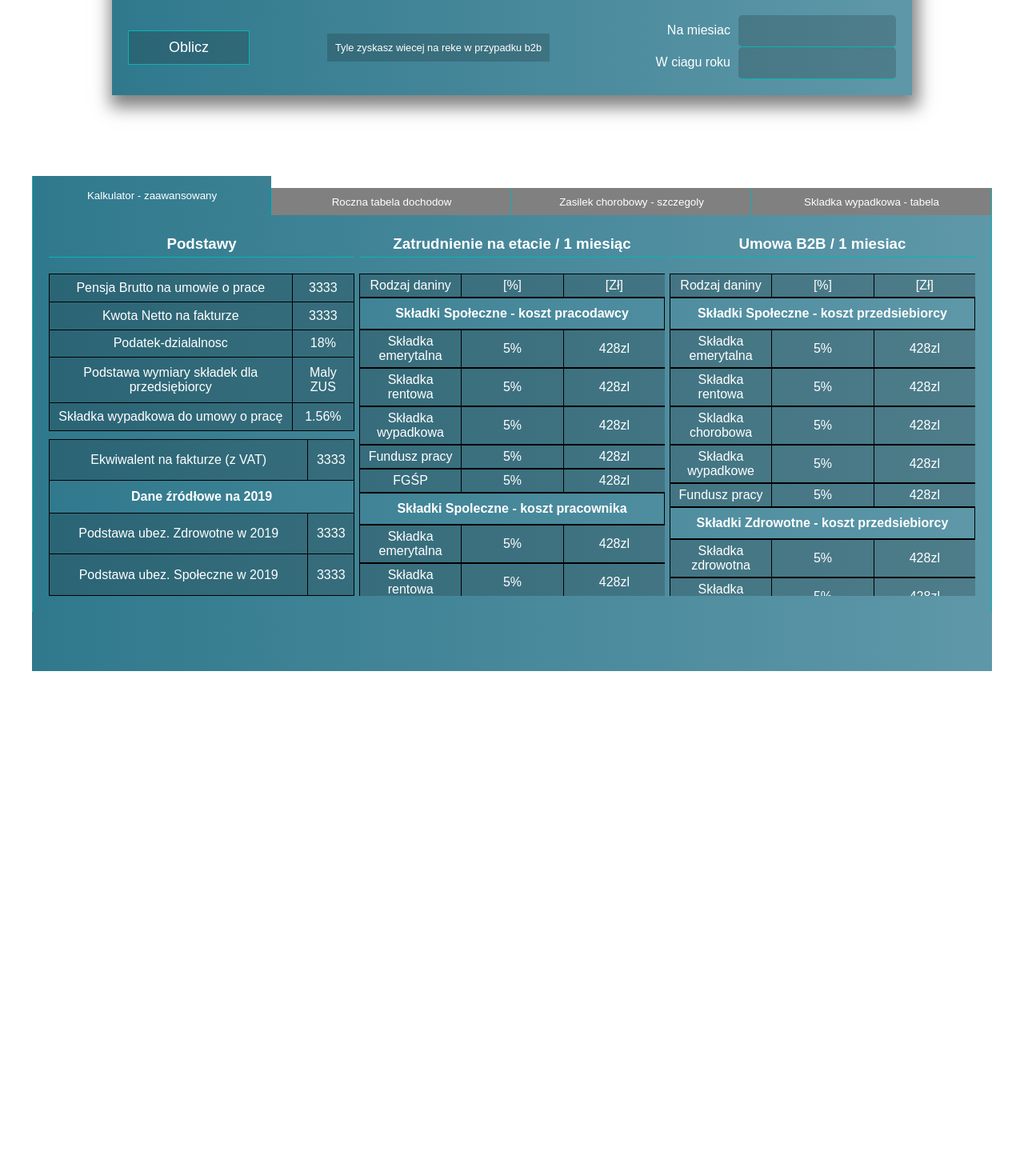
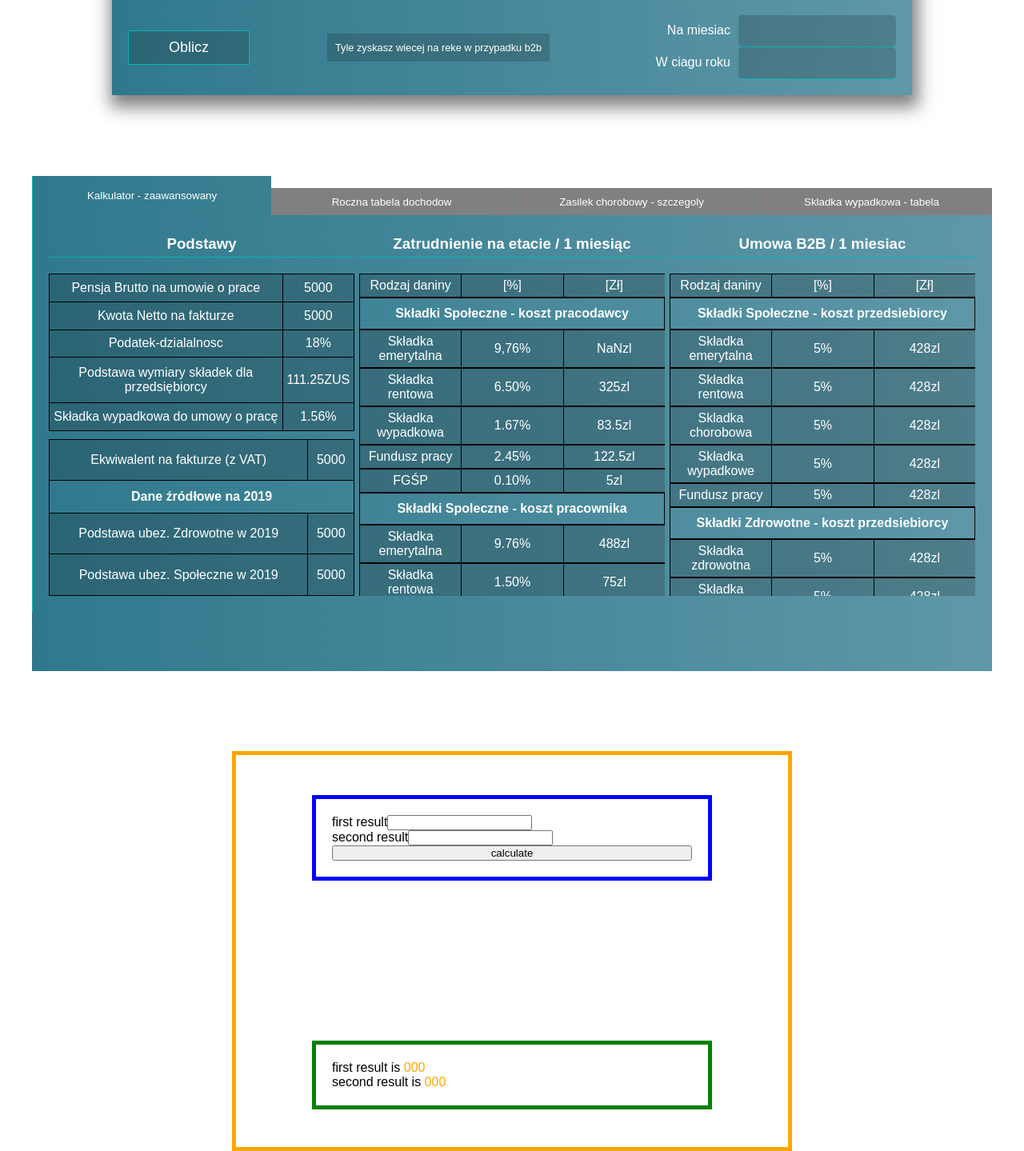
Before and after one commit to Placekkk/Kalkulator-B2B, a React (Create React App) app in the folder my-app/: page / in a window 1280 px wide. Shown: the part 648-2087 px from the top of the page at 80% size. Before the commit the page ends 1587 px from the top, so only its background shows below. Built offline with nearby package versions, Linux system fonts and the light colour scheme.

Commit message:
fixed everything?

```diff
--- a/my-app/src/App.css
+++ b/my-app/src/App.css
@@ -4,3 +4,28 @@
 @import "PartialCss/Gibs.css";
 @import "PartialCss/TableAdvanced.css";
 @import "PartialCss/CalculatorAdvanced.css";
+
+
+.test {
+    width: 500px;
+    margin: 0 auto;
+    margin-bottom: 200px;
+    border: 5px solid blue;
+    padding: 20px;
+}
+
+.test2 {
+    width: 500px;
+    margin: 0 auto;
+    margin-bottom: 200px;
+    border: 5px solid green;
+    padding: 20px;
+}
+
+.test3 {
+    padding: 50px;
+    border: 5px solid orange;
+    margin: 0 auto;
+    width: 700px;
+    height: 500px;
+}
--- a/my-app/src/App.js
+++ b/my-app/src/App.js
@@ -16,7 +16,28 @@ class App extends React.Component {
           <AdvancedValuesHolder/>
         </Provider>
 
+            <div className={'test3'}>
 
+            <div className={'test'}>
+                <form>
+                    <label>
+                        first result
+                        <input/>
+                    </label>
+                    <label>
+                        second result
+                        <input/>
+                    </label>
+                    <button>calculate</button>
+                </form>
+            </div>
+
+            <div className={'test2'}>
+                <p>first result is <span className={'money-display'}>000</span></p>
+                <p>second result is <span className={'money-display'}>000</span></p>
+            </div>
+
+            </div>
 
         </div>
 
--- a/my-app/src/Components/AdvancedValuesHolder.jsx
+++ b/my-app/src/Components/AdvancedValuesHolder.jsx
@@ -3,7 +3,7 @@ import YearlyIncomeTable from "../Components/YearlyIncomeTable";
 import TableAdvanced from '../Components/TableAdvanced'
 import Gibs from '../Components/Gibs'
 import CalculatorAdvanced from '../Components/CalculatorAdvanced'
-import MainCalc from "./MainCalc";
+
 
 class AdvancedValuesHolder extends React.Component {
 
--- a/my-app/src/Components/CalculatorAdvanced.jsx
+++ b/my-app/src/Components/CalculatorAdvanced.jsx
@@ -4,13 +4,20 @@ class CalculatorAdvanced extends React.Component {
     constructor(props) {
         super(props);
         this.state = {
-            value: 3333,
+            value: 5000,
             taxPercentage: 18,
             samePlace: 'tak',
-            zusType: 'Maly ',
+            zusType: 111.25,
             collection: 1.56,
-        }
+            brutSalary: 5000,
+            skladkaEmerytalna: Math.round((this.brutSalary * 0.0976 + 0.00001) * 100) / 100,
+
+
     }
+    }
+
+
+
 
     render() {
         return (
@@ -98,28 +105,28 @@ class CalculatorAdvanced extends React.Component {
                             </tr>
                             <tr>
                                 <td>Składka emerytalna</td>
-                                <td>5%</td>
-                                <td>428zl</td>
+                                <td>9,76%</td>
+                                <td>{this.state.skladkaEmerytalna}zl</td>
                             </tr>
                             <tr>
                                 <td>Składka rentowa</td>
-                                <td>5%</td>
-                                <td>428zl</td>
+                                <td>6.50%</td>
+                                <td>{Math.round((this.state.brutSalary * 0.0650 + 0.00001) * 100) / 100}zl</td>
                             </tr>
                             <tr>
                                 <td>Składka wypadkowa</td>
-                                <td>5%</td>
-                                <td>428zl</td>
+                                <td>1.67%</td>
+                                <td>{Math.round((this.state.brutSalary * 0.0167 + 0.00001) * 100) / 100}zl</td>
                             </tr>
                             <tr>
                                 <td>Fundusz pracy</td>
-                                <td>5%</td>
-                                <td>428zl</td>
+                                <td>2.45%</td>
+                                <td>{Math.round((this.state.brutSalary * 0.0245 + 0.00001) * 100) / 100}zl</td>
                             </tr>
                             <tr>
                                 <td>FGŚP</td>
-                                <td>5%</td>
-                                <td>428zl</td>
+                                <td>0.10%</td>
+                                <td>{Math.round((this.state.brutSalary * 0.0010 + 0.00001) * 100) / 100}zl</td>
                             </tr>
 
                             <tr>
@@ -127,18 +134,18 @@ class CalculatorAdvanced extends React.Component {
                             </tr>
                             <tr>
                                 <td>Składka emerytalna</td>
-                                <td>5%</td>
-                                <td>428zl</td>
+                                <td>9.76%</td>
+                                <td>{Math.round((this.state.brutSalary * 0.0976 + 0.00001) * 100) / 100}zl</td>
                             </tr>
                             <tr>
                                 <td>Składka rentowa</td>
-                                <td>5%</td>
-                                <td>428zl</td>
+                                <td>1.50%</td>
+                                <td>{Math.round((this.state.brutSalary * 0.0150 + 0.00001) * 100) / 100}zl</td>
                             </tr>
                             <tr>
                                 <td>Składka chorobowa</td>
-                                <td>5%</td>
-                                <td>428zl</td>
+                                <td>2.45%</td>
+                                <td>{Math.round((this.state.brutSalary * 0.0245 + 0.00001) * 100) / 100}zl</td>
                             </tr>
 
 
@@ -147,17 +154,17 @@ class CalculatorAdvanced extends React.Component {
                             </tr>
                             <tr>
                                 <td>Podstawa do skladki zdrowotnej</td>
-                                <td colSpan={2}>428zl</td>
+                                <td colSpan={2}>{Math.round((this.state.brutSalary * 0.8629 + 0.00001) * 100) / 100}zl</td>
                             </tr>
                             <tr>
                                 <td>Składka zdrowotna</td>
                                 <td>9%</td>
-                                <td>428zl</td>
+                                <td>{Math.round(((this.state.brutSalary * 0.8629 + 0.00001) * 0.09) * 100) / 100}zl</td>
                             </tr>
                             <tr>
                                 <td>Składka zdrowotna do odliczenia</td>
-                                <td>9%</td>
-                                <td>428zl</td>
+                                <td>7.75%</td>
+                                <td>{Math.round(((this.state.brutSalary * 0.8629 + 0.00001) * 0.0775) * 100) / 100}zl</td>
                             </tr>
 
                             <tr>
@@ -165,15 +172,15 @@ class CalculatorAdvanced extends React.Component {
                             </tr>
                             <tr>
                                 <td>Koszty uzyskania przychodu</td>
-                                <td colSpan={2}>428zl</td>
+                                <td colSpan={2}>{this.state.zusType}zl</td>
                             </tr>
                             <tr>
                                 <td>Podstawa do opodatkowania</td>
-                                <td colSpan={2}>428zl</td>
+                                <td colSpan={2}>{Math.round((this.state.brutSalary * 0.8629 + 0.00001) * 100) / 100 - this.state.zusType}zl</td>
                             </tr>
                             <tr>
                                 <td>Podatek dochodowy</td>
-                                <td colSpan={2}>428zl</td>
+                                <td colSpan={2}>{Math.round(((Math.round((this.state.brutSalary * 0.8629 + 0.00001) * 100) / 100 - this.state.zusType) * 0.18 - 46.33) *100) / 100}zl</td>
                             </tr>
                             <tr>
                                 <td>Zaliczka na podatek dochodowy</td>
--- a/my-app/src/Components/MainCalc.jsx
+++ b/my-app/src/Components/MainCalc.jsx
@@ -1,8 +1,10 @@
 import React from 'react';
 import { connect } from 'react-redux';
+import store from "../store";
 
 
 class MainCalc extends React.Component {
+
     render() {
         return (
 
@@ -19,20 +21,20 @@ class MainCalc extends React.Component {
                             <div className={'amount-holder'}>
                                 <p className={'fancy-text'}>Wpisz kwote</p>
                                 <label>
-                                    <input className={'fancy-input'} onChange={this.props.changeHandler}/>
+                                    <input className={'fancy-input'} onChange={this.props.handleUopSalary}/>
                                 </label>
 
-                                <select className={'fancy-select'}>
-                                    <option>Brutto</option>
-                                    <option>Netto</option>
+                                <select className={'fancy-select'} onChange={this.props.handleSalaryType}>
+                                    <option value={'net'}>Netto</option>
+                                    <option value={'brut'}>Brutto</option>
                                 </select>
                             </div>
 
                             <div className={'birth-place-holder'}>
                                 <p className={'fancy-text'}>Czy miejsce zamieszkania jest w tym samym miejscu co miejsce pracy</p>
-                                <select className={'fancy-select'}>
-                                    <option>Tak</option>
-                                    <option>Nie</option>
+                                <select className={'fancy-select'} onChange={this.props.handleSamePlace}>
+                                    <option value={111.25}>Tak</option>
+                                    <option value={139.06}>Nie</option>
                                 </select>
                             </div>
 
@@ -40,7 +42,6 @@ class MainCalc extends React.Component {
                                 albo 139,06 przy zamieszkaniu w miesjscowosci poza zakladem pracy</p>
 
                         </div>
-
 
                         <div className={'b2b-holder'}>
 
@@ -53,7 +54,7 @@ class MainCalc extends React.Component {
 
                             <label className={'b2b-label'}>
                                 <p className={'fancy-text b2b-text'}>Wybierz % podatku [%]</p>
-                                <select className={'fancy-select b2b-select'}>
+                                <select className={'fancy-select b2b-select'} onChange={this.props.handlePercentageTax}>
                                     <option>18</option>
                                     <option>19</option>
                                     <option>32</option>
@@ -62,9 +63,9 @@ class MainCalc extends React.Component {
 
                             <label className={'b2b-label'}>
                                 <p className={'fancy-text b2b-text'}>Podstawa wymiaru skladek</p>
-                                <select className={'fancy-select b2b-select'}>
-                                    <option>Maly ZUS</option>
-                                    <option>Duzy ZUS</option>
+                                <select className={'fancy-select b2b-select'} onChange={this.props.handleZusType}>
+                                    <option value={'malyZus'}>Maly ZUS</option>
+                                    <option value={'duzyZus'}>Duzy ZUS</option>
                                 </select>
                             </label>
 
@@ -72,22 +73,22 @@ class MainCalc extends React.Component {
 
                                 <label className={'b2b-label'}>
                                     <p className={'fancy-text b2b-text'}>Komputer [zl]</p>
-                                    <input className={'fancy-input b2b-input'}/>
+                                    <input className={'fancy-input b2b-input'} onChange={this.props.handleComputer}/>
                                 </label>
 
                                 <label className={'b2b-label'}>
                                     <p className={'fancy-text b2b-text'}>Telefon [zl]</p>
-                                    <input className={'fancy-input b2b-input'}/>
+                                    <input className={'fancy-input b2b-input'} onChange={this.props.handlePhone}/>
                                 </label>
 
                                 <label className={'b2b-label'}>
                                     <p className={'fancy-text b2b-text'}>Samochod [zl]</p>
-                                    <input className={'fancy-input b2b-input'}/>
+                                    <input className={'fancy-input b2b-input'} onChange={this.props.handleCar}/>
                                 </label>
 
                                 <label className={'b2b-label last-label'}>
                                     <p className={'fancy-text b2b-text'}>Paliwo [zl]</p>
-                                    <input className={'fancy-input b2b-input'}/>
+                                    <input className={'fancy-input b2b-input'} onChange={this.props.handleFuel}/>
                                 </label>
 
                             </div>
@@ -97,7 +98,7 @@ class MainCalc extends React.Component {
                     </div>
 
                     <div className={'calculate-holder'}>
-                        <button className={'fancy-button'}>Oblicz</button>
+                        <button className={'fancy-button'} onClick={this.props.clickHandler}>Oblicz</button>
                         <p className={'fancy-text'}>Tyle zyskasz wiecej na reke w przypadku b2b</p>
                         <div className={'calculate-input-holder'}>
                             <label>
@@ -114,26 +115,91 @@ class MainCalc extends React.Component {
                 </form>
 
             </div>
-
-
-
-
         );
     }
 }
 
 export const mapStateToProps = (state) => {
     return {
-        result: state.result
+        previousUopSalary: state.previousUopSalary,
+        finalUopSalary: state.finalUopSalary,
+        previousTypeSalary: state.previousTypeSalary,
+        finalTypeSalary: state.finalTypeSalary,
+        previousSamePlace: state.previousSamePlace,
+        finalSamePlace: state.finalSamePlace,
+        previousTaxPercentage: state.previousTaxPercentage,
+        finalTaxPercentage: state.finalTaxPercentage,
+        previousZusType: state.previousZusType,
+        finalZusType: state.finalZusType,
+        previousComputer: state.previousComputer,
+        finalComputer: state.finalComputer,
+        previousPhone: state.previousPhone,
+        finalPhone: state.finalPhone,
+        previousCar: state.previousCar,
+        finalCar: state.finalCar,
+        previousFuel: state.previousFuel,
+        finalFuel: state.finalFuel
+
     }
 };
 
 export const mapDispatchToProps = (dispatch) => {
     return {
-        changeHandler: (e) => {
-            const action = { type: 'CHANGEDRESULT', result: e.target.value};
+        handleUopSalary: (e) => {
+            const action = { type: 'CHANGEDRESULTSALARY', previousUopSalary: e.target.value};
             dispatch(action);
-            console.log(e.target.value)
+        },
+        handleSalaryType: (e) => {
+            const action = {type: 'CHANGEDRESULTTYPESALARY', previousTypeSalary: e.target.value};
+            dispatch(action)
+        },
+        handleSamePlace: (e) => {
+            const action = {type: 'CHANGEDRESULTSAMEPLACE', previousSamePlace: e.target.value};
+            dispatch(action)
+        },
+        handlePercentageTax: (e) => {
+            const action = {type: 'CHANGEDRESULPERCENTAGETAX', previousTaxPercentage: e.target.value};
+            dispatch(action)
+        },
+        handleZusType: (e) => {
+            const action = {type: 'CHANGEDRESULTZUSTYPE', previousZusType: e.target.value};
+            dispatch(action)
+        },
+        handleComputer: (e) => {
+            const action = {type: 'CHANGEDRESULTCOMPUTER', previousComputer: e.target.value};
+            dispatch(action)
+        },
+        handlePhone: (e) => {
+            const action = {type: 'CHANGEDRESULTPHONE', previousPhone: e.target.value};
+            dispatch(action)
+        },
+        handleCar: (e) => {
+            const action = {type: 'CHANGEDRESULTCAR', previousCar: e.target.value};
+            dispatch(action)
+        },
+        handleFuel: (e) => {
+            const action = {type: 'CHANGEDRESULTFUEL', previousFuel: e.target.value};
+            dispatch(action)
+        }
+        ,
+        clickHandler: (e) => {
+            let shop = store.getState();
+            let finalSalary = shop.previousUopSalary;
+            let finalTypeSalary = shop.previousTypeSalary;
+            let finalSamePlace = shop.previousSamePlace;
+            let finalTaxPercentage = shop.previousTaxPercentage;
+            let finalZusType = shop.previousZusType;
+            let finalComputer = shop.previousComputer;
+            let finalPhone = shop.previousPhone;
+            let finalCar = shop.previousCar;
+            let finalFuel = shop.previousFuel;
+
+            e.preventDefault();
+            const action = { type: 'CHANGEDRESULTSUBMIT', finalUopSalary: finalSalary, finalTypeSalary: finalTypeSalary, finalSamePlace: finalSamePlace,
+            finalTaxPercentage: finalTaxPercentage, finalZusType: finalZusType, finalComputer: finalComputer, finalPhone: finalPhone,
+            finalCar: finalCar, finalFuel: finalFuel};
+            dispatch(action);
+            console.log(shop)
         }
     }
 };
--- a/my-app/src/PartialCss/Gibs.css
+++ b/my-app/src/PartialCss/Gibs.css
@@ -26,7 +26,6 @@ h3 {
     width: 45%;
     height: 300px;
 
-    padding: 10px;
     display: flex;
     flex-direction: column;
     justify-content: space-between;
@@ -52,14 +51,14 @@ h3 {
 .basic-holder {
     display: flex;
     justify-content: space-between;
-    border-bottom: 10px solid rgba(10, 180, 180, 1);
+    border-bottom: 5px solid rgba(10, 180, 180, 1);
     background-color: rgba(20, 20, 20, .2);
 }
 
 .basic-holder-line {
     display: flex;
     justify-content: center;
-    border-bottom: 10px solid rgba(10, 180, 180, 1);
+    border-bottom: 5px solid rgba(10, 180, 180, 1);
     padding: 10px;
     background-color: rgba(20, 20, 20, .2);
 }
@@ -68,7 +67,7 @@ h3 {
     display: flex;
     flex-direction: column;
     justify-content: center;
-    border-bottom: 10px solid rgba(10, 180, 180, 1);
+    border-bottom: 5px solid rgba(10, 180, 180, 1);
     padding: 10px;
     background-color: rgba(20, 20, 20, .2);
 }
--- a/my-app/src/store.js
+++ b/my-app/src/store.js
@@ -1,25 +1,66 @@
 import { createStore } from "redux";
 
 const initialState = {
-    result: 0
+    previousUopSalary: 0,
+    finalUopSalary: 0,
+    previousTypeSalary: 'net',
+    finalTypeSalary: 'net',
+    previousSamePlace: 'tak',
+    finalSamePlace: 'tak',
+    previousTaxPercentage: 0,
+    finalTaxPercentage: 0,
+    previousZusType: 111.25,
+    finalZusType: 139.06,
+    previousComputer: 0,
+    finalComputer: 0,
+    previousPhone: 0,
+    finalPhone: 0,
+    previousCar: 0,
+    finalCar: 0,
+    previousFuel: 0,
+    finalFuel: 0,
 };
 
 const reducer  = (state = initialState, action) => {
-
     switch (action.type) {
-        case 'CHANGEDRESULT': {
-            return Object.assign({}, state, {result: action.result});
+        case 'CHANGEDRESULTSALARY': {
+            return Object.assign({}, state, {previousUopSalary: action.previousUopSalary});
+        }
+        case 'CHANGEDRESULTTYPESALARY': {
+            return Object.assign({}, state, {previousTypeSalary: action.previousTypeSalary});
 
         }
+        case 'CHANGEDRESULTSAMEPLACE': {
+            return Object.assign({}, state, {previousSamePlace: action.previousSamePlace});
+
+        }
+        case 'CHANGEDRESULPERCENTAGETAX': {
+            return Object.assign({}, state, {previousTaxPercentage: action.previousTaxPercentage});
+        }
+        case 'CHANGEDRESULTZUSTYPE': {
+            return Object.assign({}, state, {previousZusType: action.previousZusType});
+        }
+        case 'CHANGEDRESULTCOMPUTER': {
+            return Object.assign({}, state, {previousComputer: action.previousComputer});
+        }
+        case 'CHANGEDRESULTPHONE': {
+            return Object.assign({}, state, {previousPhone: action.previousPhone});
+        }
+        case 'CHANGEDRESULTCAR': {
+            return Object.assign({}, state, {previousCar: action.previousCar});
+        }
+        case 'CHANGEDRESULTFUEL': {
+            return Object.assign({}, state, {previousFuel: action.previousFuel});
+        }
+        case 'CHANGEDRESULTSUBMIT': {
+            return Object.assign({}, state, {finalUopSalary: action.finalUopSalary, finalTypeSalary: action.finalTypeSalary,
+                finalSamePlace: action.finalSamePlace, finalTaxPercentage: action.finalTaxPercentage, finalZusType: action.finalZusType,
+            finalComputer: action.finalComputer, finalPhone: action.finalPhone, finalCar: action.finalCar, finalFuel: action.finalFuel,
+            });
+        }
         default: return state
-
-
     }
-
 };
-
-
-
 
 const store = createStore(reducer);
 
```
